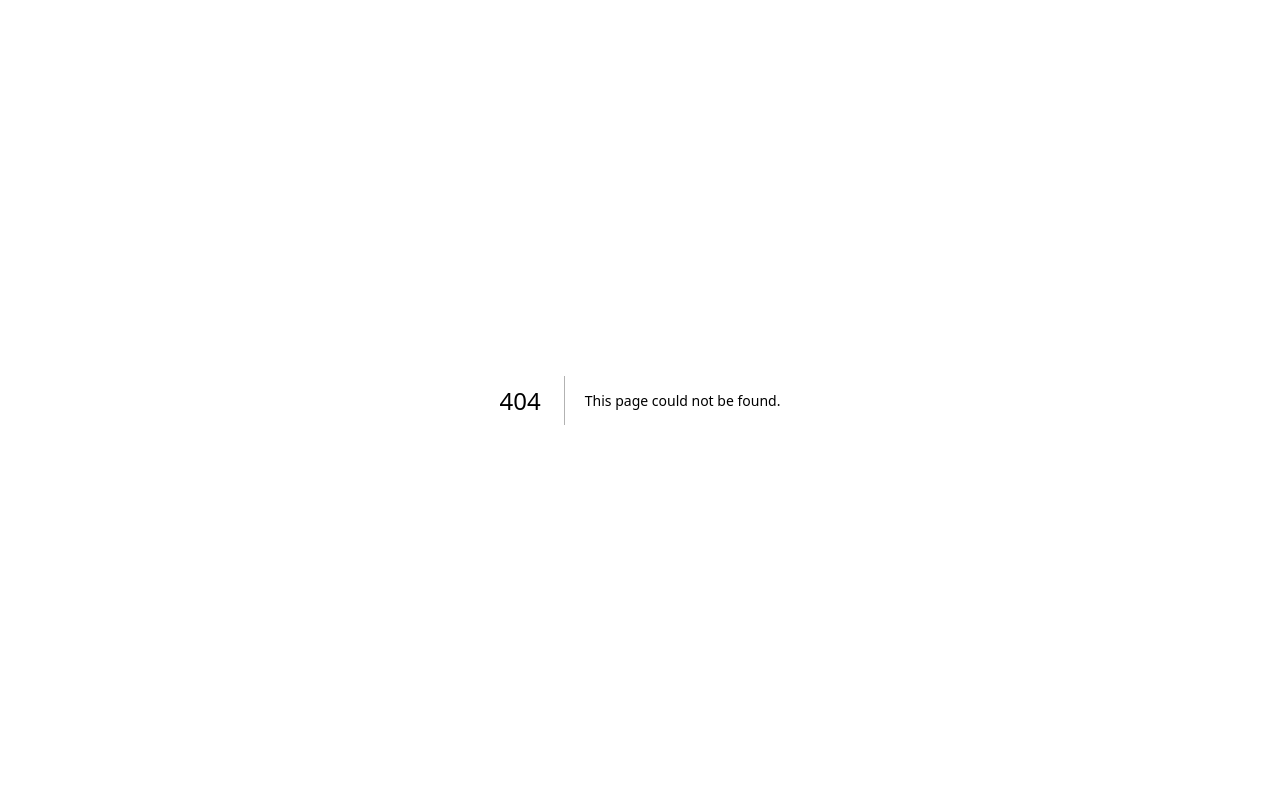
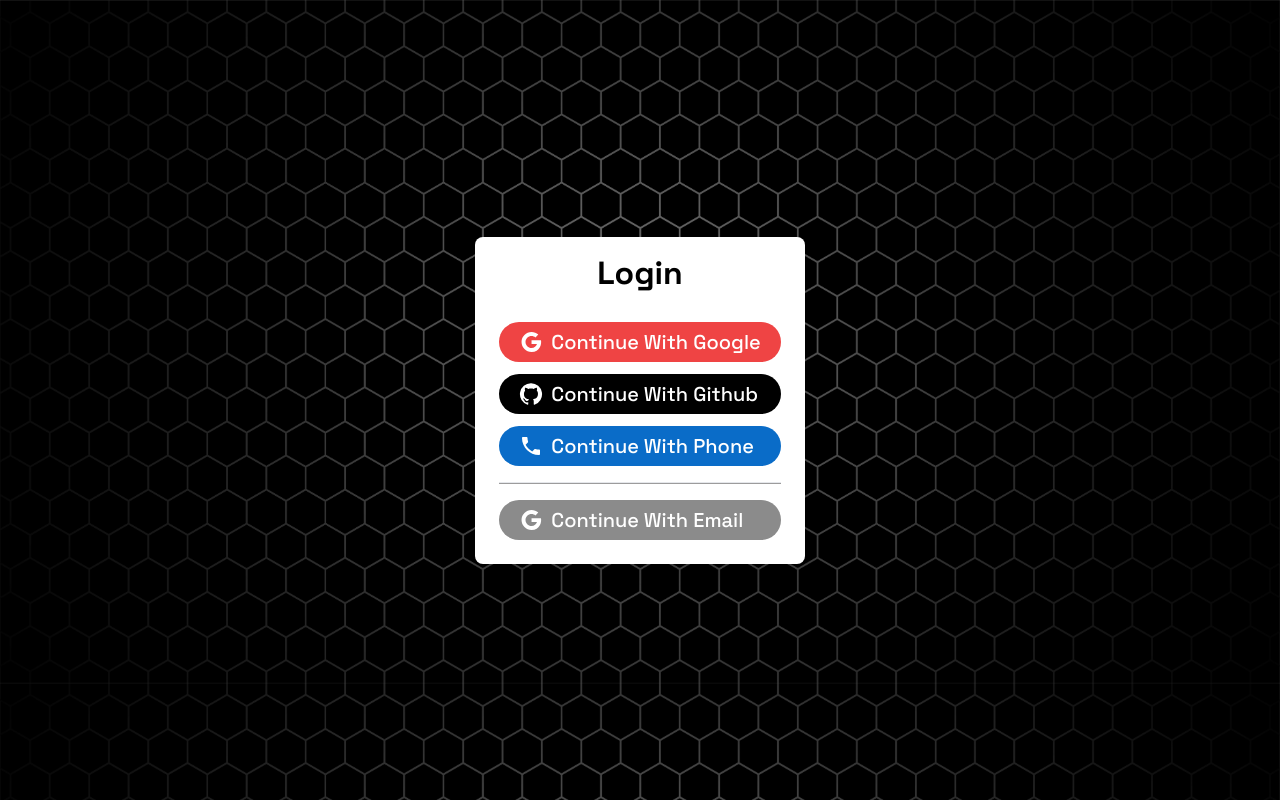
Before and after one commit to JibiGeorge/firebase-auth, a Next.js app: page /login in a window 1280 px wide. Before the commit this address had no page. Built offline with nearby package versions, Linux system fonts and the light colour scheme.

Commit message:
Login and Home Page

```diff
--- /dev/null
+++ b/components/Text/Header.tsx
@@ -0,0 +1,16 @@
+import React from 'react'
+
+interface HeaderProps {
+    text?: string;
+    color?: string;
+    fontSize?: string;
+    fontWeight?: string;
+    lineHeight?: string;
+}
+const Header: React.FC<HeaderProps> = ({ text, color, fontSize, fontWeight, lineHeight }) => {
+    return (
+        <span className={`font-space text-[${color}] font-${fontWeight} leading-[${lineHeight}]`} style={{fontSize, color}}>{text}</span>
+    )
+}
+
+export default Header
--- /dev/null
+++ b/components/button/Button.tsx
@@ -0,0 +1,21 @@
+import React from 'react'
+
+interface ButtonProps {
+    title?: string;
+    txtColor?: string;
+    bg?: string;
+    Icon?: any
+    handleOnClick?: ()=> void;
+}
+export const Button: React.FC<ButtonProps> = ({ title, txtColor, bg,Icon, handleOnClick }) => {
+    return (
+        <div
+            className={`w-full h-auto py-2 px-5 rounded-[20px] font-space font-medium leading-[24px] flex flex-row gap-2 items-center cursor-pointer text-[20px]`}
+            style={{color: txtColor, background: bg}}
+            onClick={handleOnClick}
+        >
+            {Icon && <Icon/> }
+            {title}
+        </div>
+    )
+}
--- a/package.json
+++ b/package.json
@@ -9,6 +9,10 @@
     "lint": "next lint"
   },
   "dependencies": {
+    "@emotion/react": "^11.11.1",
+    "@emotion/styled": "^11.11.0",
+    "@mui/icons-material": "^5.11.16",
+    "@mui/material": "^5.13.6",
     "@types/node": "20.3.1",
     "@types/react": "18.2.14",
     "@types/react-dom": "18.2.6",
--- a/pages/_document.tsx
+++ b/pages/_document.tsx
@@ -3,7 +3,11 @@ import { Html, Head, Main, NextScript } from 'next/document'
 export default function Document() {
   return (
     <Html lang="en">
-      <Head />
+      <Head>
+        <link rel="preconnect" href="https://fonts.googleapis.com" />
+        <link rel="preconnect" href="https://fonts.gstatic.com" />
+        <link href="https://fonts.googleapis.com/css2?family=Space+Grotesk:wght@300;400;500;600;700&display=swap" rel="stylesheet" />
+      </Head>
       <body>
         <Main />
         <NextScript />
--- a/pages/index.tsx
+++ b/pages/index.tsx
@@ -1,10 +1,11 @@
-import Image from 'next/image'
-import { Inter } from 'next/font/google'
-
-const inter = Inter({ subsets: ['latin'] })
+import Header from '@/components/Text/Header'
 
 export default function Home() {
   return (
-    <h1>Firebase sign in</h1>
+    <div className='w-full h-screen bg-white flex flex-col justify-center items-center'>
+        <Header text='Welcome' color='#000' fontSize='68px' lineHeight='20px' fontWeight='bold'/>
+        <Header text='Jibi George' color='#000' fontSize='20px' lineHeight='20px' fontWeight='bold'/>
+        <button className='px-4 py-2 bg-[#ff1a1aca] hover:bg-[#c73232ca] font-space font-bold text-[25px] mt-5 rounded-lg hover:text-white transition-all'>Log Out</button>
+    </div>
   )
 }
--- /dev/null
+++ b/pages/login/index.tsx
@@ -0,0 +1,28 @@
+import Header from '@/components/Text/Header'
+import { Button } from '@/components/button/Button'
+import React from 'react'
+import GoogleIcon from '@mui/icons-material/Google';
+import GitHubIcon from '@mui/icons-material/GitHub';
+import PhoneIcon from '@mui/icons-material/Phone';
+import bg1 from '/public/images/background/bg1.jpg'
+
+const index = () => {
+  return (
+    <div className="w-full h-screen flex flex-col justify-center items-center" style={{ backgroundImage: `url(${bg1.src})`, backgroundRepeat: 'inherit', backgroundSize: '100% auto' }}>
+      <div className="bg-white p-6 flex flex-col gap-4 rounded-lg shadow-2xl">
+        <div className="w-full text-center mb-4">
+          <Header text="Login" color="#000" fontSize="32px" lineHeight="24px" fontWeight="bold" />
+        </div>
+        <div className="flex flex-col w-full gap-3">
+          <Button title="Continue With Google" txtColor="#FFF" bg="#EF4444" Icon={GoogleIcon}/>
+          <Button title="Continue With Github" txtColor="#FFF" bg="#000" Icon={GitHubIcon} />
+          <Button title="Continue With Phone" txtColor="#FFF" bg="#0a6cc8" Icon={PhoneIcon} />
+        </div>
+        <hr className="h-[2px] bg-[#777676b8]" />
+        <Button title="Continue With Email" txtColor="#FFF" bg="#8b8b8b" Icon={GoogleIcon} />
+      </div>
+    </div>
+  )
+}
+
+export default index
--- a/tailwind.config.js
+++ b/tailwind.config.js
@@ -7,6 +7,9 @@ module.exports = {
   ],
   theme: {
     extend: {
+      fontFamily: {
+        'space' : 'Space Grotesk'
+      }
     },
   },
   plugins: [],
```
Also changed, not shown: public/images/background/bg1.jpg (added), 1 other file (tests, documents, lock files or other folders).
